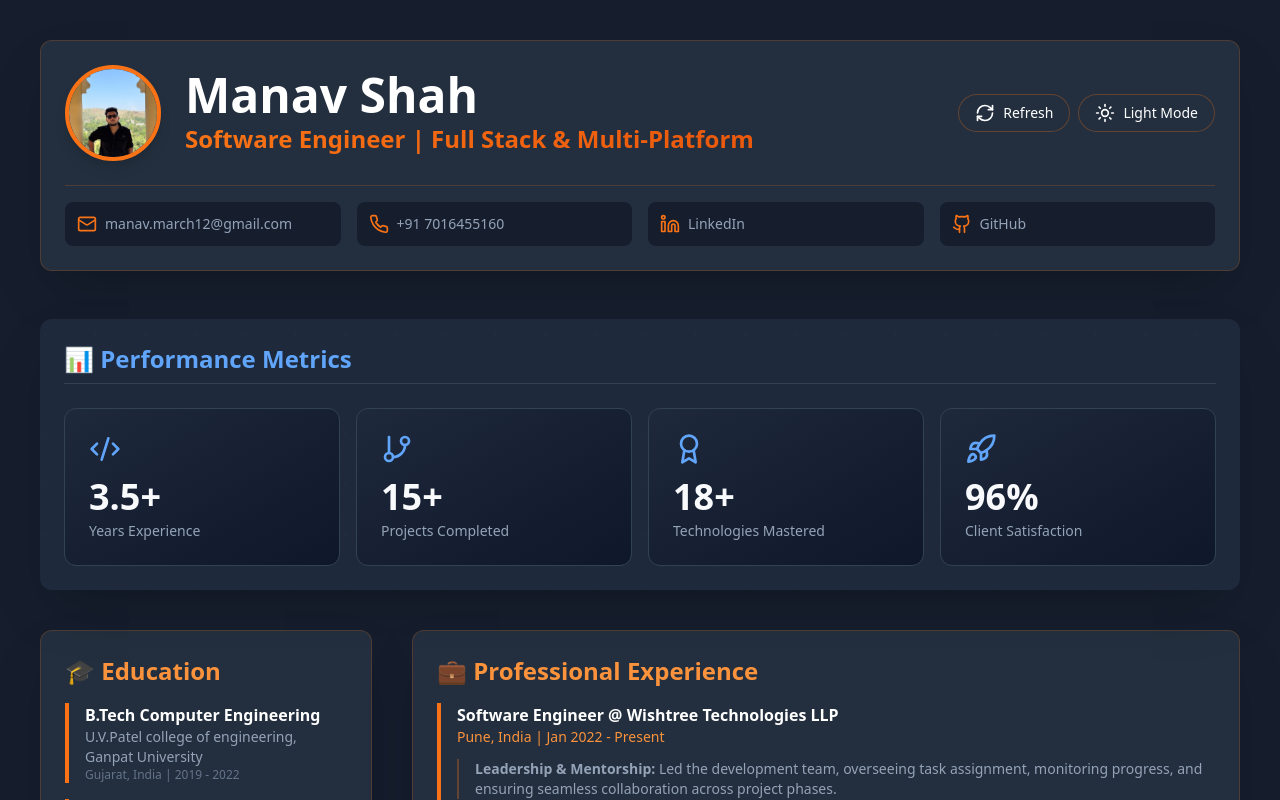
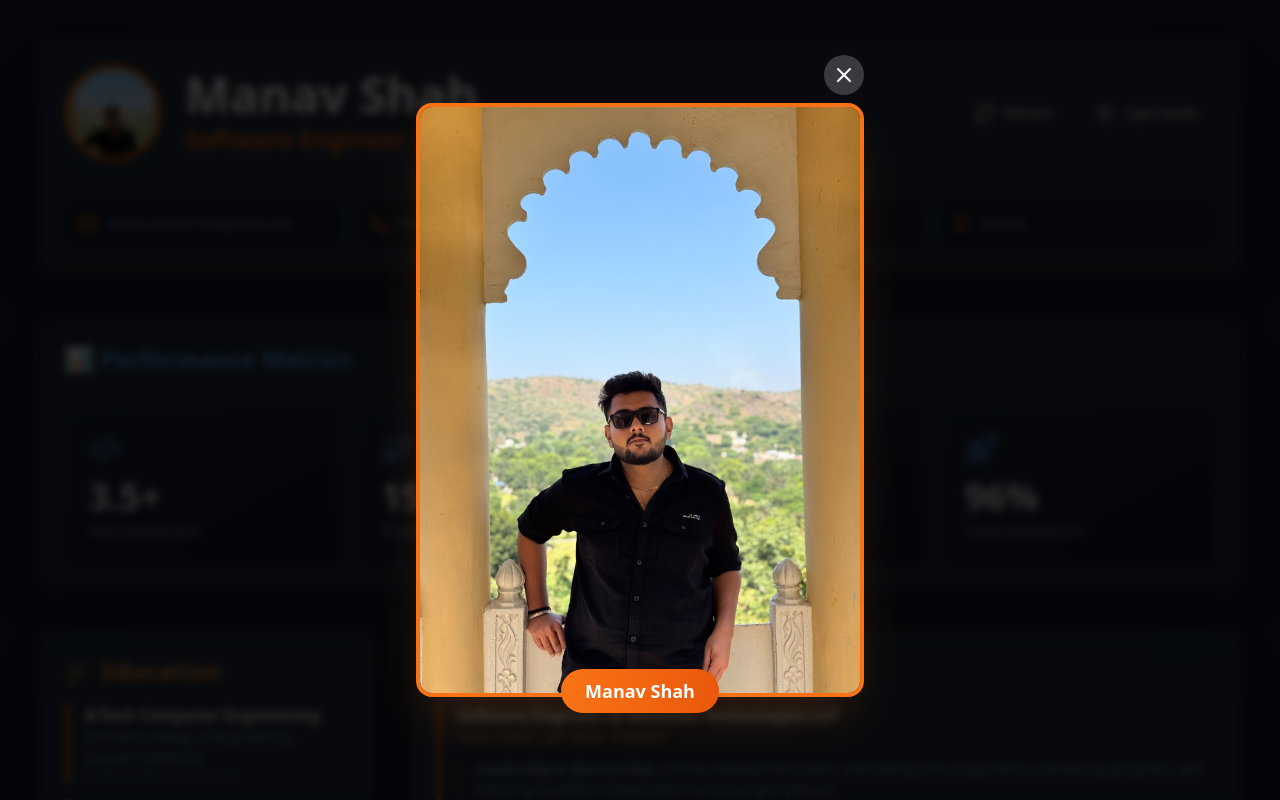
Before and after one commit to manavshah123/portfolio, a React (Vite) app: page / in a window 1280 px wide. Both pictures are taken after a click on the element 113 px from the left and 113 px from the top of the page. Shown: the top 800 px of the page. Built offline with nearby package versions, Linux system fonts and the light colour scheme; no server answers.

Commit message:
feat: Add clickable profile photo with preview modal and zoom effect

```diff
--- a/src/App.tsx
+++ b/src/App.tsx
@@ -1,6 +1,6 @@
 import { useState, useEffect } from 'react'
-import { motion } from 'framer-motion'
-import { Sun, Moon, Mail, Phone, Linkedin, Github, Loader2, RefreshCw } from 'lucide-react'
+import { motion, AnimatePresence } from 'framer-motion'
+import { Sun, Moon, Mail, Phone, Linkedin, Github, Loader2, RefreshCw, X } from 'lucide-react'
 import Stats from './components/Stats'
 import Skills from './components/Skills'
 import Education from './components/Education'
@@ -17,6 +17,7 @@ function App() {
   const [portfolioData, setPortfolioData] = useState<PortfolioData | null>(null)
   const [loading, setLoading] = useState(true)
   const [error, setError] = useState<string | null>(null)
+  const [showPhotoPreview, setShowPhotoPreview] = useState(false)
 
   const iconMap: Record<string, React.ElementType> = {
     email: Mail,
@@ -122,11 +123,15 @@ function App() {
         }`}>
           <div className="flex flex-col sm:flex-row justify-between items-start sm:items-center gap-4">
             <div className="flex items-center">
-              <div className="w-24 h-24 rounded-full mr-6 overflow-hidden flex items-center justify-center border-4 border-orange-500 shadow-lg">
+              <div
+                onClick={() => setShowPhotoPreview(true)}
+                className="w-24 h-24 rounded-full mr-6 overflow-hidden flex items-center justify-center border-4 border-orange-500 shadow-lg cursor-pointer hover:border-orange-400 hover:shadow-orange-500/30 hover:shadow-xl transition-all duration-300 group"
+              >
                 <img
                   src={profilePhoto}
                   alt={portfolioData.personalInfo.name}
-                  className="w-full h-full object-cover"
+                  className="w-[150%] h-[150%] object-cover object-top scale-110 group-hover:scale-125 transition-transform duration-300"
+                  style={{ objectPosition: 'center 15%' }}
                 />
               </div>
               <div>
@@ -294,6 +299,52 @@ function App() {
           </p>
         </footer>
       </div>
+
+      {/* Photo Preview Modal */}
+      <AnimatePresence>
+        {showPhotoPreview && (
+          <motion.div
+            initial={{ opacity: 0 }}
+            animate={{ opacity: 1 }}
+            exit={{ opacity: 0 }}
+            onClick={() => setShowPhotoPreview(false)}
+            className="fixed inset-0 bg-black/80 backdrop-blur-sm z-50 flex items-center justify-center p-4"
+          >
+            <motion.div
+              initial={{ opacity: 0, scale: 0.5 }}
+              animate={{ opacity: 1, scale: 1 }}
+              exit={{ opacity: 0, scale: 0.5 }}
+              transition={{ type: 'spring', damping: 25, stiffness: 300 }}
+              onClick={(e) => e.stopPropagation()}
+              className="relative max-w-md w-full"
+            >
+              {/* Close button */}
+              <button
+                onClick={() => setShowPhotoPreview(false)}
+                className="absolute -top-12 right-0 p-2 rounded-full bg-white/20 hover:bg-white/30 transition-colors z-10"
+              >
+                <X className="w-6 h-6 text-white" />
+              </button>
+
+              {/* Photo */}
+              <div className="rounded-2xl overflow-hidden border-4 border-orange-500 shadow-2xl shadow-orange-500/20">
+                <img
+                  src={profilePhoto}
+                  alt={portfolioData.personalInfo.name}
+                  className="w-full h-auto object-cover"
+                />
+              </div>
+
+              {/* Name badge */}
+              <div className="absolute -bottom-4 left-1/2 -translate-x-1/2 px-6 py-2 bg-gradient-to-r from-orange-500 to-orange-600 rounded-full shadow-lg">
+                <p className="text-white font-bold text-lg whitespace-nowrap">
+                  {portfolioData.personalInfo.name}
+                </p>
+              </div>
+            </motion.div>
+          </motion.div>
+        )}
+      </AnimatePresence>
     </div>
   )
 }
```
